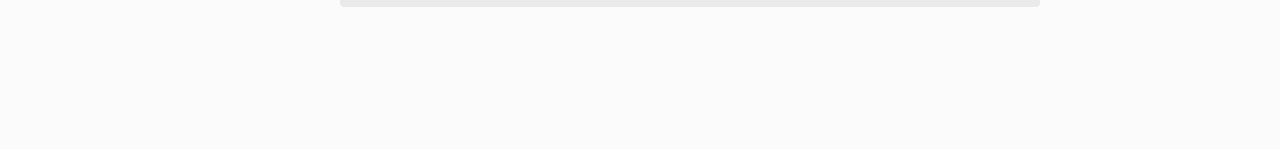
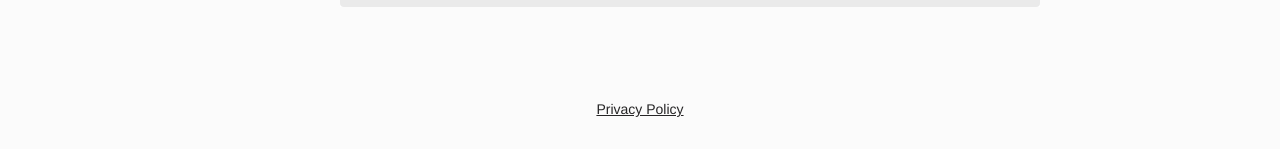
Before and after one commit to pracucci/www-pracucci, a Jekyll site: the page built from index.html, in a window 1280 px wide. Shown: the part 1886-2035 px from the top of the page. Built offline with Jekyll 4.4.1, drawn with Linux system fonts in a browser that asks for light colours; the list of posts is cut into pages by our own code; before the commit the page ends 1953 px from its top, so only the background shows below that.

Commit message:
Added privacy policy

```diff
--- a/_layouts/default.html
+++ b/_layouts/default.html
@@ -15,12 +15,19 @@
 
     <!-- Header -->
     <header>
-        <h1>Marco Pracucci</h1>
+        <h1><a href="/">Marco Pracucci</a></h1>
     </header>
 
 
     <!-- Content -->
     {{ content }}
+
+
+    <!-- Footer -->
+    <footer>
+        <!-- Privacy Policy -->
+        <a href="//www.iubenda.com/privacy-policy/654433" class="iubenda-white iubenda-embed" title="Privacy Policy">Privacy Policy</a><script type="text/javascript">(function (w,d) {var loader = function () {var s = d.createElement("script"), tag = d.getElementsByTagName("script")[0]; s.src = "//cdn.iubenda.com/iubenda.js"; tag.parentNode.insertBefore(s,tag);}; if(w.addEventListener){w.addEventListener("load", loader, false);}else if(w.attachEvent){w.attachEvent("onload", loader);}else{w.onload = loader;}})(window, document);</script>
+    </footer>
 
 
     <!-- Analytics: anonymous tracking -->
--- a/stylesheets/stylesheet.scss
+++ b/stylesheets/stylesheet.scss
@@ -3,9 +3,10 @@
 
 // Config
 $baseline: 32px;
-$primary_font_size: 30px;
-$secondary_font_size: 24px;
-$tertiary_font_size: 20px;
+$font_size_primary: 30px;
+$font_size_secondary: 24px;
+$font_size_tertiary: 20px;
+$font_size_small: 14px;
 
 $font_weight_light: 300;
 $font_weight_default: 400;
@@ -87,6 +88,11 @@
     text-align: center;
     padding: $baseline/2 20px;
     margin-bottom: 40px;
+
+    &, a {
+        color: $page_background_color;
+        text-decoration: none;
+    }
 }
 
 header h1 {
@@ -105,8 +111,17 @@
 }
 
 
-/* Posts */
-section.posts {
+// Footer
+footer {
+    margin: $baseline 0;
+    padding-top: $baseline;
+    text-align: center;
+    font-size: $font_size_small;
+}
+
+
+// Layout
+section.posts, section.page {
     max-width: 800px;
     padding: 0 20px;
     margin: 0 auto;
@@ -139,7 +154,7 @@
     }
 
     h1 {
-        font-size: $primary_font_size;
+        font-size: $font_size_primary;
         font-weight: $font_weight_medium;
         line-height: $baseline;
         color: $title_text_color;
@@ -151,7 +166,7 @@
     }
 
     h2 {
-        font-size: $secondary_font_size;
+        font-size: $font_size_secondary;
         font-weight: $font_weight_medium;
         color: $title_text_color;
         margin: $baseline/2 0;
@@ -162,7 +177,7 @@
     }
 
     h3 {
-        font-size: $tertiary_font_size;
+        font-size: $font_size_tertiary;
         font-weight: $font_weight_medium;
         color: $title_text_color;
         margin: $baseline/2 0;
@@ -223,19 +238,6 @@
 }
 
 
-/* Code highlight */
-/*
-.highlight {
-    background: $page_background_color;
-
-    &, code {
-        font-family: monospace;
-        font-size: 14px;
-        margin: 20px 0;
-        color: $paragraph_text_color;
-    }
-}
-*/
 
 
 
```
